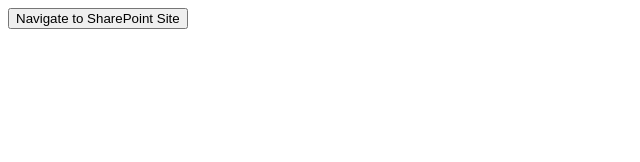
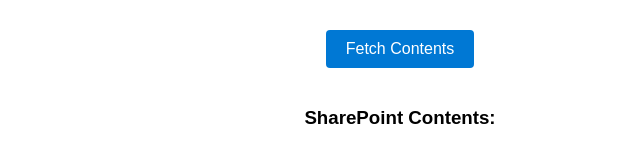
Before and after one commit to dfopsdev/sharepointNavigator, an Electron app: page index.html in a window 800 px wide. Shown: the whole page, without its empty margins (0-640 px from the left). Drawn offline with Linux system fonts and the light colour scheme.

Commit message:
Fetch contents

```diff
--- a/index.html
+++ b/index.html
@@ -1,59 +1,92 @@
+<!-- index.html -->
 <!DOCTYPE html>
 <html>
   <head>
     <title>SharePoint Navigator</title>
     <style>
-      table {
-        border-collapse: collapse;
-        width: 100%;
+      body {
+        font-family: Arial, sans-serif;
       }
 
-      th, td {
-        border: 1px solid #ddd;
-        padding: 8px;
-        text-align: left;
+      #container {
+        display: flex;
+        flex-direction: column;
+        align-items: center;
+        margin-top: 30px;
       }
 
-      th {
-        background-color: #f2f2f2;
+      .button-container {
+        display: flex;
+        gap: 10px;
+        margin-bottom: 20px;
+      }
+
+      button {
+        padding: 10px 20px;
+        font-size: 16px;
+        background-color: #0078d4;
+        color: #fff;
+        border: none;
+        border-radius: 4px;
+        cursor: pointer;
+      }
+
+      button:hover {
+        background-color: #005a9e;
+      }
+
+      .list-container {
+        max-width: 600px;
+      }
+
+      ul {
+        list-style-type: none;
+        padding: 0;
+        margin: 0;
+      }
+
+      li {
+        margin-bottom: 10px;
+        padding: 10px;
+        border: 1px solid #ddd;
+        border-radius: 4px;
+        background-color: #f9f9f9;
       }
     </style>
   </head>
   <body>
-    <button onclick="navigateToSite()">Navigate to SharePoint Site</button>
-    <div id="siteContents"></div>
+    <div id="container">
+      <div class="button-container">
+        <button onclick="fetchContents()">Fetch Contents</button>
+      </div>
+
+      <div class="list-container">
+        <h3>SharePoint Contents:</h3>
+        <ul id="siteContents"></ul>
+      </div>
+    </div>
 
     <script>
       const { ipcRenderer } = require('electron');
 
-      async function navigateToSite() {
-        const siteUrl = 'SiteUrl/_api/web';
+      let siteUrl = 'SiteUrl/_api/web/webs';
 
+      async function fetchContents() {
         try {
-          const siteContents = await ipcRenderer.invoke('navigate-to-site', siteUrl);
+          const contents = await ipcRenderer.invoke('get-contents', siteUrl);
 
-          if (siteContents.error) {
-            console.error('Error fetching data from SharePoint:', siteContents.error);
-            document.getElementById('siteContents').innerText = 'Error fetching data.';
+          if (contents.error) {
+            console.error('Error fetching contents from SharePoint:', contents.error);
+            document.getElementById('siteContents').innerText = 'Error fetching contents.';
           } else {
-            // Display the site contents in a table format
-            const table = document.createElement('table');
-            const headerRow = table.insertRow();
-            Object.keys(siteContents).forEach((key) => {
-              const headerCell = document.createElement('th');
-              headerCell.textContent = key;
-              headerRow.appendChild(headerCell);
+            const siteContentsList = document.getElementById('siteContents');
+            siteContentsList.innerHTML = '';
+
+            contents.forEach((content) => {
+              const li = document.createElement('li');
+              li.textContent = content.Title;
+              siteContentsList.appendChild(li);
             });
-
-            const dataRow = table.insertRow();
-            Object.values(siteContents).forEach((value) => {
-              const dataCell = document.createElement('td');
-              dataCell.textContent = value;
-              dataRow.appendChild(dataCell);
-            });
-
-            document.getElementById('siteContents').innerHTML = '';
-            document.getElementById('siteContents').appendChild(table);
           }
         } catch (error) {
           console.error('Error invoking IPC:', error);
```
Also changed, not shown: main.js (+7 -7 lines).
